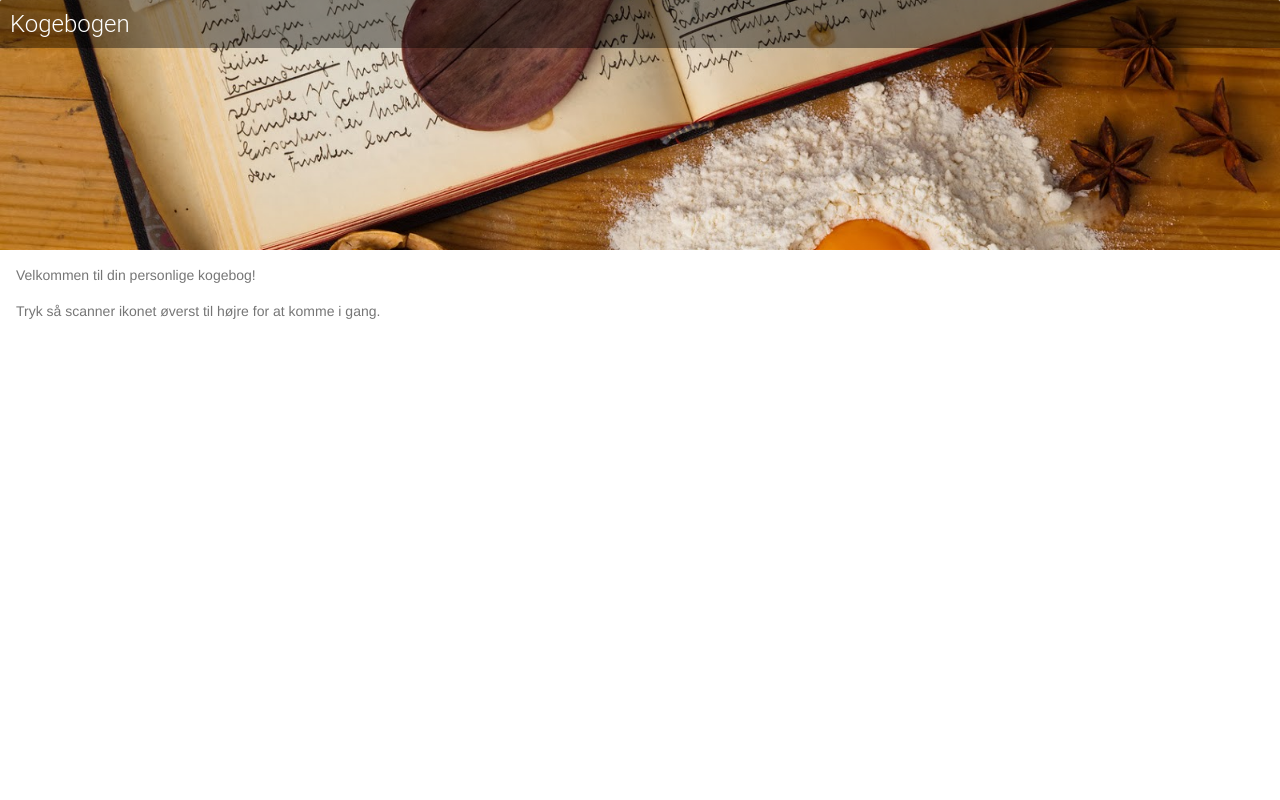
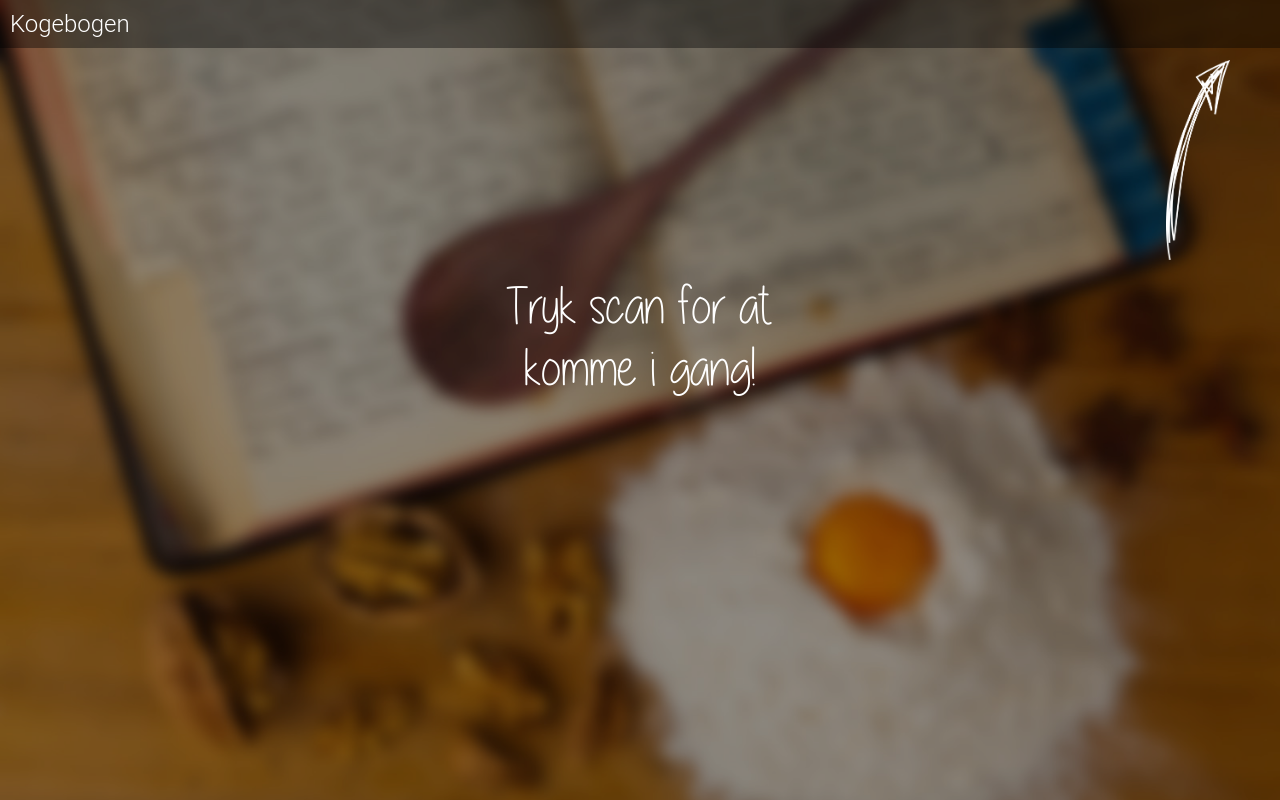
Before and after one commit to lauritssl/cookBook, a plain HTML site: page index.html in a window 1280 px wide. Drawn offline with Linux system fonts and the light colour scheme.

Commit message:
New initial screen

```diff
--- a/index.html
+++ b/index.html
@@ -12,13 +12,15 @@
 	</head>
 	<body>
 
-		<div class="demo-card-wide mdl-card">
+		<div class="demo-card-wide mdl-card card-index">
 		  <div class="mdl-card__title">
 		    <h2 class="mdl-card__title-text">Kogebogen</h2>
-		  </div>
-		  <div class="mdl-card__supporting-text">
-				Velkommen til din personlige kogebog!<br /><br />
-				Tryk så scanner ikonet øverst til højre for at komme i gang.
+				<div class="text">
+					<div class="arrowbox">
+						<img src="assets/arrow.png" alt="" />
+					</div>
+					Tryk scan for at <br />komme i gang!
+				</div>
 		  </div>
 		</div>
 	</body>
--- a/style.css
+++ b/style.css
@@ -14,6 +14,15 @@
   src: url(iconfont/HelveticaNeue-CondensedBold.otf) format('opentype');
 }
 
+@font-face {
+  font-family: 'A_little_sunshine';
+  src: url(iconfont/A_little_sunshine.ttf) format('truetype');
+}
+
+html, body{
+  height: 100%;
+}
+
 .demo-card-wide.mdl-card {
   width: 100%;
 }
@@ -22,6 +31,41 @@
   height: 250px;
   background: url('/assets/cover.jpg') center / cover;
 }
+
+.card-index > .mdl-card__title {
+  background: url('/assets/cover_blur.jpg') center / cover;
+  height: 100%;
+}
+
+.card-index .text{
+  font-family: 'A_little_sunshine';
+  display: block;
+  margin-top: 0;
+  padding: 10px;
+  font-size: 40pt;
+  background: rgba(0, 0, 0, 0.4);
+  width: 100%;
+  height: 100%;
+  text-align: center;
+  padding-top: 560px;
+}
+
+.card-index .text .arrowbox{
+  right: 20px;
+  position: fixed;
+  top: 60px;
+}
+
+.arrowbox img{
+  height: 200px;
+  margin-right: 30px;
+}
+
+.card-index{
+  height: 100%;
+  border-radius: 0;
+}
+
 .demo-card-wide > .mdl-card__menu {
   color: #fff;
 }
```
Also changed, not shown: assets/arrow.png (added), assets/cover_blur.jpg (added), iconfont/A_little_sunshine.ttf (added), 3 other files.
